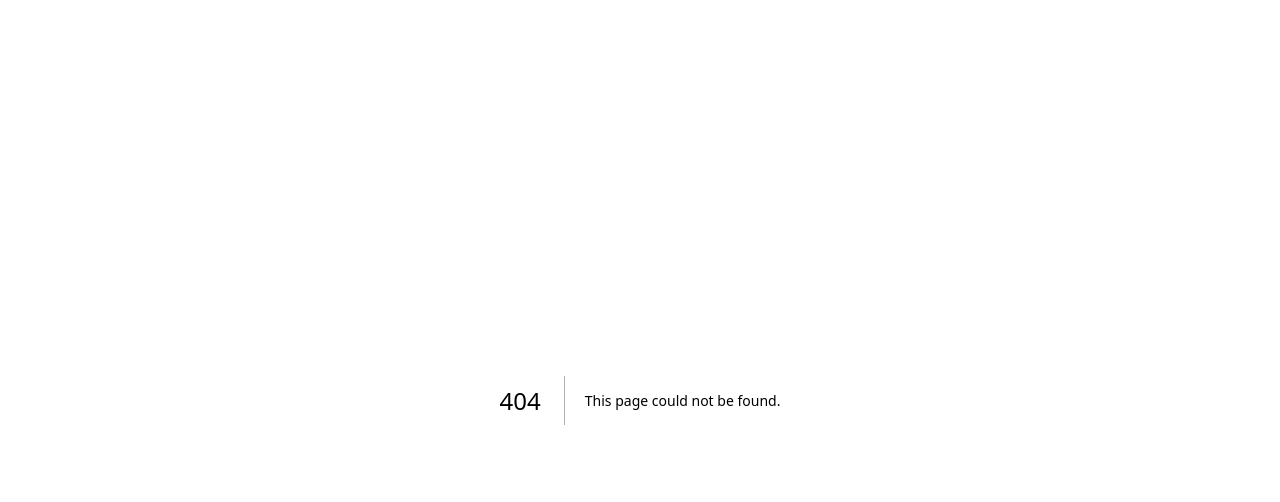
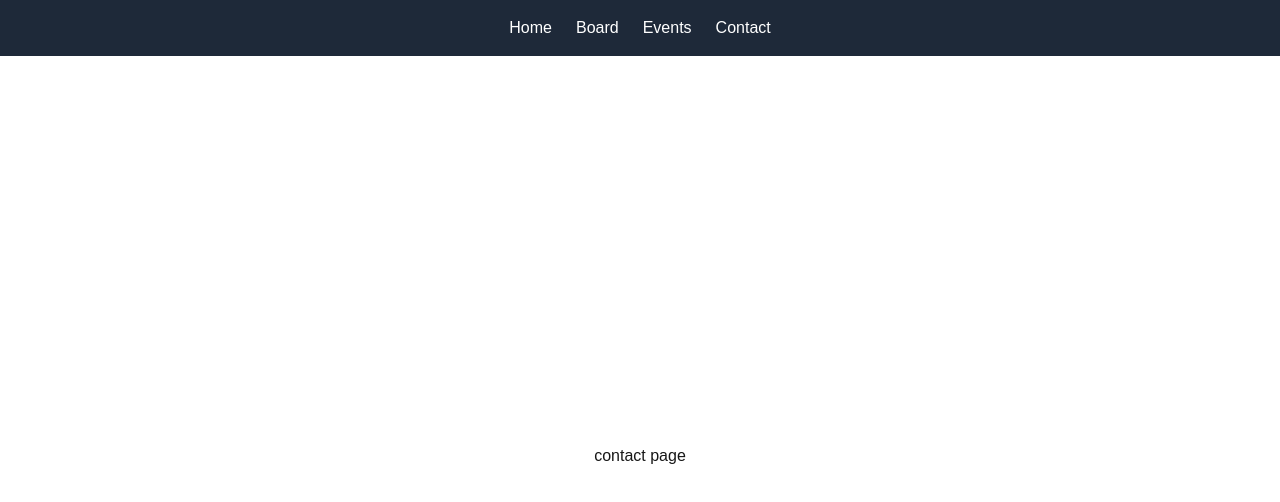
Before and after one commit to ZipCode-UA/zipcode-website-js, a Next.js app in the folder zipcode-website/: page /contact in a window 1280 px wide. Before the commit this address had no page. Shown: the top 502 px of the page. Built offline with nearby package versions, Linux system fonts and the light colour scheme.

Commit message:
Add page navigations

```diff
--- /dev/null
+++ b/zipcode-website/src/app/contact/page.js
@@ -0,0 +1,12 @@
+import Navbar from '../navbar';
+
+export default function Contact() {
+  return (
+    <>
+      <Navbar />
+      <div className='flex justify-center items-center h-screen'>
+        <h1> contact page</h1>
+      </div>
+    </>
+  );
+}
--- /dev/null
+++ b/zipcode-website/src/app/events/page.js
@@ -0,0 +1,12 @@
+import Navbar from '../navbar';
+
+export default function Events() {
+  return (
+    <>
+      <Navbar />
+      <div className="flex justify-center items-center h-screen">
+        <h1> events page </h1>
+      </div>
+    </>
+)
+}
```
